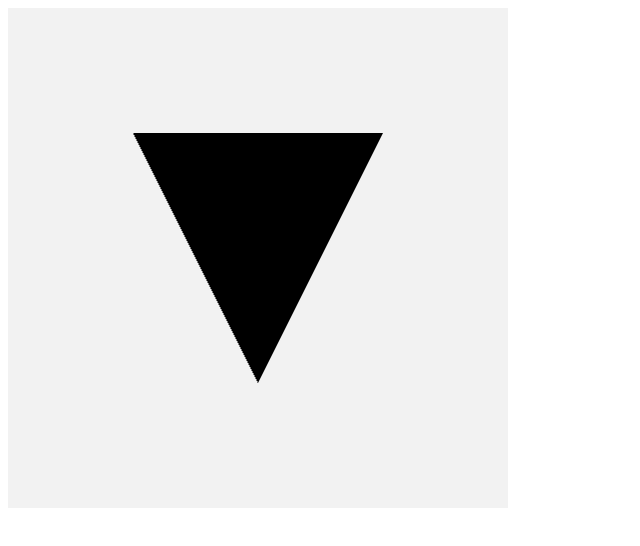
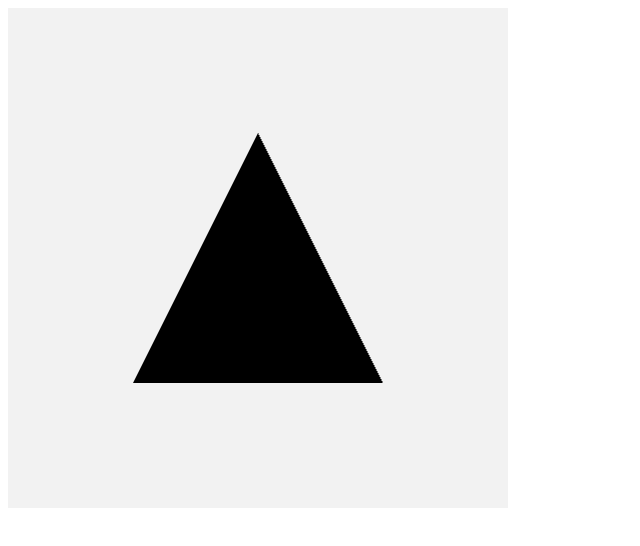
Before and after one commit to Amit-Tomar/T2-21-CS-606, a plain HTML site: page src/example1/index.html in a window 1280 px wide. Shown: the whole page, without its empty margins (0-640 px from the left). Drawn offline with Linux system fonts and the light colour scheme.

```diff
--- a/src/example1/index.html
+++ b/src/example1/index.html
@@ -25,7 +25,7 @@
         attribute vec4 aPosition;
         void main () {
           gl_Position = aPosition;
-          gl_PointSize = 1.0;
+          gl_PointSize = 3.0;
         }
 	  `;
 
@@ -34,7 +34,7 @@
         void main () {
           gl_FragColor = vec4(0.0,0.0,0.0,1.0);
         }
-      `;
+	  `;
 
 	// Compile vertex shader
 	const vertexShader = gl.createShader(gl.VERTEX_SHADER);
@@ -73,9 +73,9 @@
 	const aPosition = gl.getAttribLocation(shaderProgram, "aPosition");
 
 	const vertexData = new Float32Array([
-		0.5, 0.5, 0.0,
-		-0.5, 0.5, 0.0,
-		0.0, -0.5, 0.0
+		0.5, -0.5, 0.0,
+		-0.5, -0.5, 0.0,
+		0.0, 0.5, 0.0
 	]);
 
 	const elementPerVertex = 3;
```
Also changed, not shown: 1 other file.
